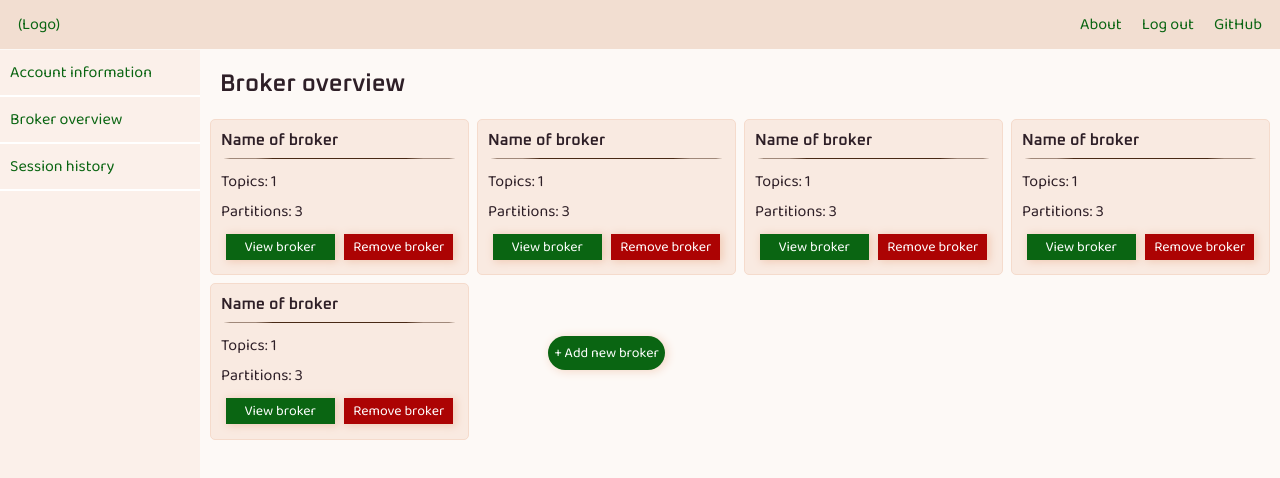
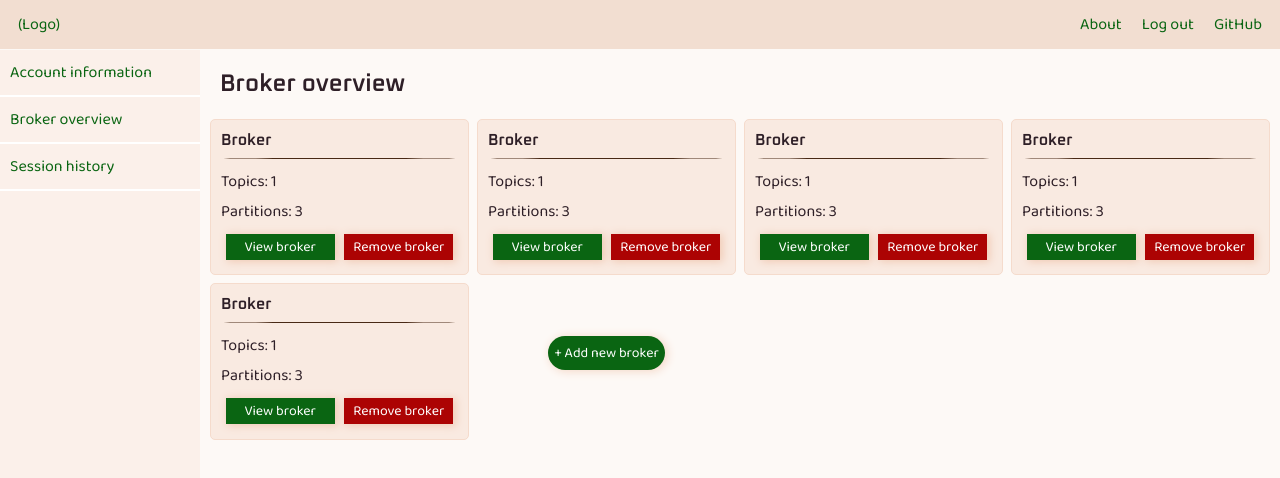
Before and after one commit to oslabs-beta/deKaf, a React app: page /user in a window 1280 px wide. Shown: the top 478 px of the page. Built offline with nearby package versions, Linux system fonts and the light colour scheme; a web font is replaced by a local one.

Commit message:
minor changes to broker cards and overview/details pages

```diff
--- a/src/components/UserPage/BrokerCard.tsx
+++ b/src/components/UserPage/BrokerCard.tsx
@@ -4,7 +4,7 @@ import { Link } from 'react-router-dom';
 const BrokerCard = () => {
   return (
     <div className='broker-card'>
-      <h3>Name of broker</h3>
+      <h3>Broker</h3>
       <hr />
       <p>Topics: 1</p>
       <p>Partitions: 3</p>
--- a/src/components/UserPage/BrokerDetails.tsx
+++ b/src/components/UserPage/BrokerDetails.tsx
@@ -1,8 +1,9 @@
-import React from 'react';
+import React, { useState } from 'react';
 // @ts-ignore
 import BrokerCard from './BrokerCard.tsx';
 
 const BrokerDetails = () => {
+
   return (
     <div id='broker-wrapper'>
       <h2 className='gallery-header' id='details-header'>Broker: [NAME]</h2>
--- a/src/components/UserPage/BrokerOverview.tsx
+++ b/src/components/UserPage/BrokerOverview.tsx
@@ -3,6 +3,7 @@ import React from 'react';
 import BrokerCard from './BrokerCard.tsx';
 
 const BrokerOverview = () => {
+
   return (
     <div>
       <h2 className='gallery-header' id='home-header'>Broker overview</h2>
```
